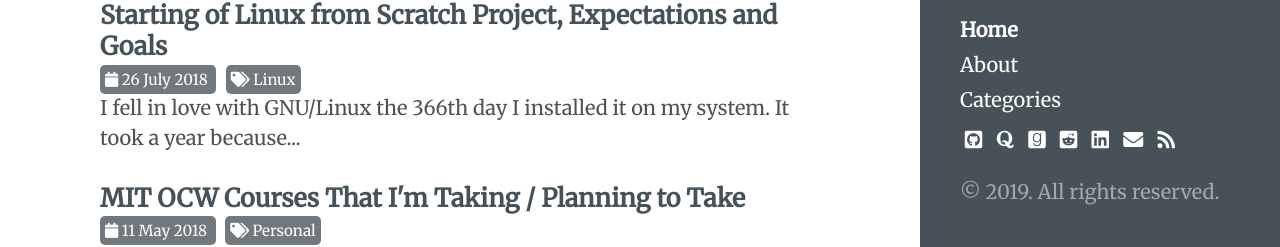
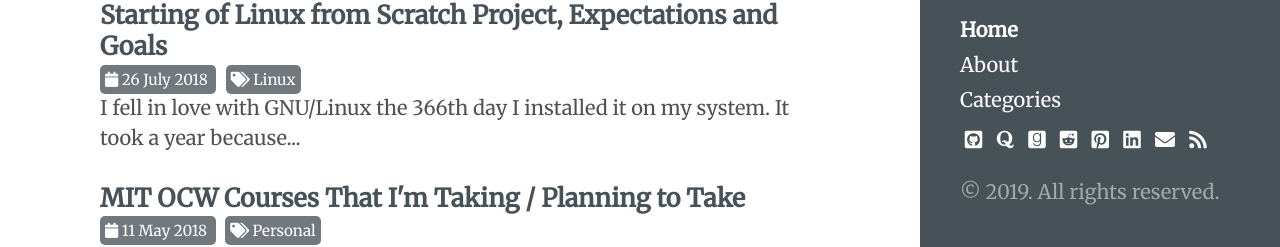
Before and after one commit to ovebepari/ovebepari.github.io, a Jekyll site: the page built from index.html, in a window 1280 px wide and 900 px high, scrolled down 523 px. Shown: the part 653-900 px from the top of the window. Built offline with Jekyll 4.4.1, drawn with Linux system fonts in a browser that asks for light colours.

Commit message:
Added pinterest

```diff
--- a/_includes/sidebar.html
+++ b/_includes/sidebar.html
@@ -40,6 +40,9 @@
         <a href="https://www.reddit.com/user/ovebepari" target="_blank" style="border-bottom: none;"><i class="fab fa-reddit-square"></i></a>
 
         &nbsp;
+        <a href="https://www.pinterest.com/ovebepari/" target="_blank" style="border-bottom: none;"><i class="fab fa-pinterest-square"></i></a>
+
+        &nbsp;
         <a href="https://linkedin.com/in/ovebepari" target="_blank" style="border-bottom: none;"><i class="fab fa-linkedin"></i></a>
 
         &nbsp;
```
